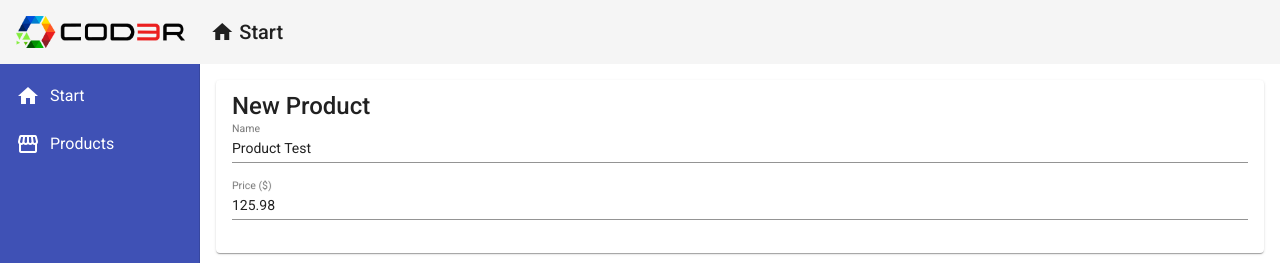
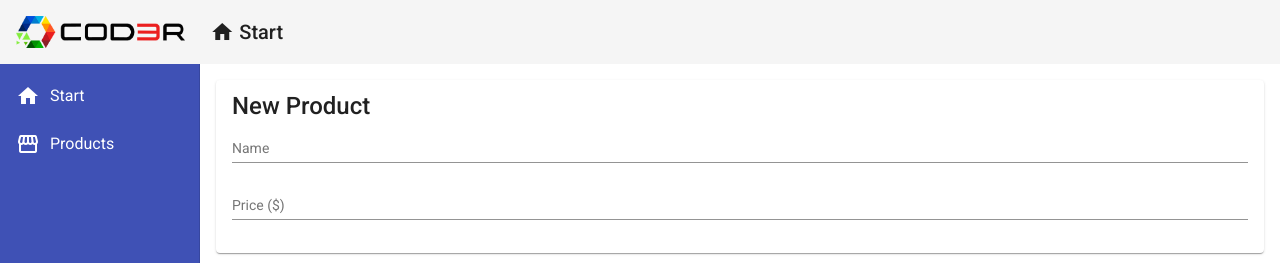
Before and after one commit to erikaperciliano/CRUD-Angular13, an Angular app in the folder frontend/: page /products/create in a window 1280 px wide. Shown: the top 263 px of the page. Built offline with nearby package versions, Linux system fonts and the light colour scheme.

Commit message:
removing values set manually

```diff
--- a/frontend/src/app/component/product/product-create/product-create.component.ts
+++ b/frontend/src/app/component/product/product-create/product-create.component.ts
@@ -11,8 +11,8 @@ import { Product } from '../product.model';
 export class ProductCreateComponent implements OnInit {
 
   product: Product = {
-    name:'Product Test',
-    price: 125.98
+    name:'',
+    price: null
   }
 
   constructor(private productService: ProductService, private router: Router) { }
```
